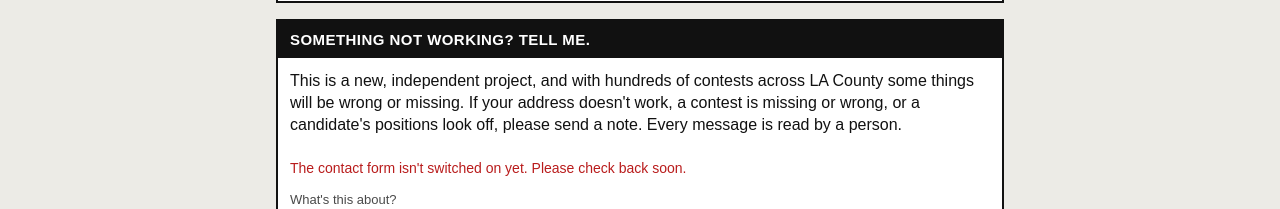
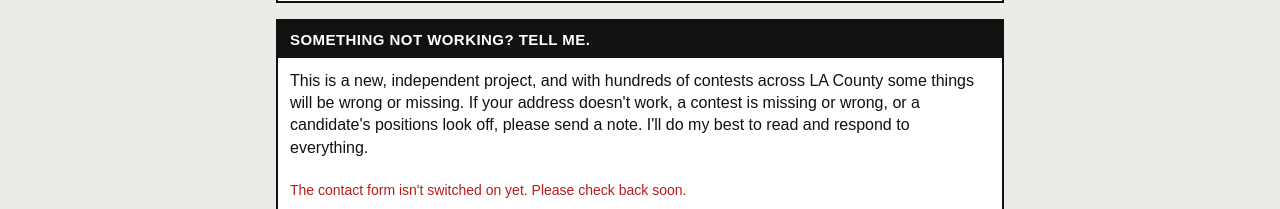
Before and after one commit to bretmorris/la-ballot-match, a Next.js app: page /contact in a window 1280 px wide. Shown: the part 157-366 px from the top of the page. Built offline with nearby package versions, Linux system fonts and the light colour scheme; no server answers.

Commit message:
Soften reply wording on contact form

```diff
--- a/app/contact/page.tsx
+++ b/app/contact/page.tsx
@@ -20,7 +20,7 @@ export default async function ContactPage({ searchParams }: { searchParams: Prom
           <p>
             This is a new, independent project, and with hundreds of contests across LA County some things will be wrong
             or missing. If your address doesn&apos;t work, a contest is missing or wrong, or a candidate&apos;s positions
-            look off, please send a note. Every message is read by a person.
+            look off, please send a note. I&apos;ll do my best to read and respond to everything.
           </p>
         </div>
         <ContactForm contestId={contest?.slice(0, 200)} />
--- a/app/how-it-works/page.tsx
+++ b/app/how-it-works/page.tsx
@@ -214,7 +214,7 @@ export default function HowItWorks() {
           <p>
             This is a brand-new, independent project, and some things will be wrong. Please{" "}
             <Link href="/contact">report anything that looks off</Link>, whether it&apos;s a broken address, a missing
-            contest, or a candidate placed in the wrong spot. Every message is read by a person.
+            contest, or a candidate placed in the wrong spot. Icontest, or a candidate placed in the wrong spot. Every message is read by a person.apos;ll do my best to read and respond to everything.
           </p>
         </div>
       </section>
--- a/components/ContactForm.tsx
+++ b/components/ContactForm.tsx
@@ -52,7 +52,7 @@ export default function ContactForm({ contestId }: { contestId?: string }) {
     return (
       <div className="body">
         <p>
-          <strong>Thanks, message sent.</strong> If you left an email address, you&apos;ll get a reply as soon as possible.
+          <strong>Thanks, message sent.</strong> If you left an email address, I&apos;ll do my best to reply.
         </p>
       </div>
     )
```
